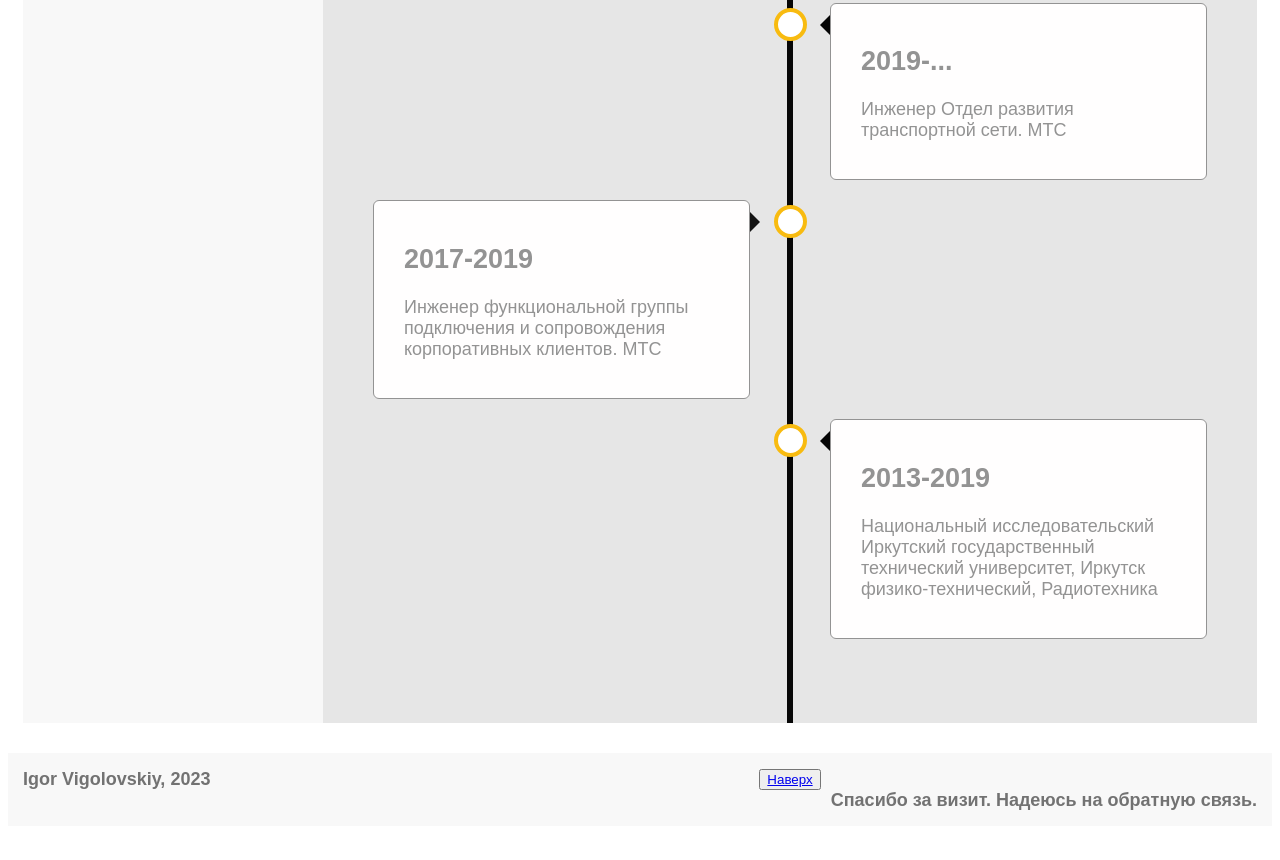
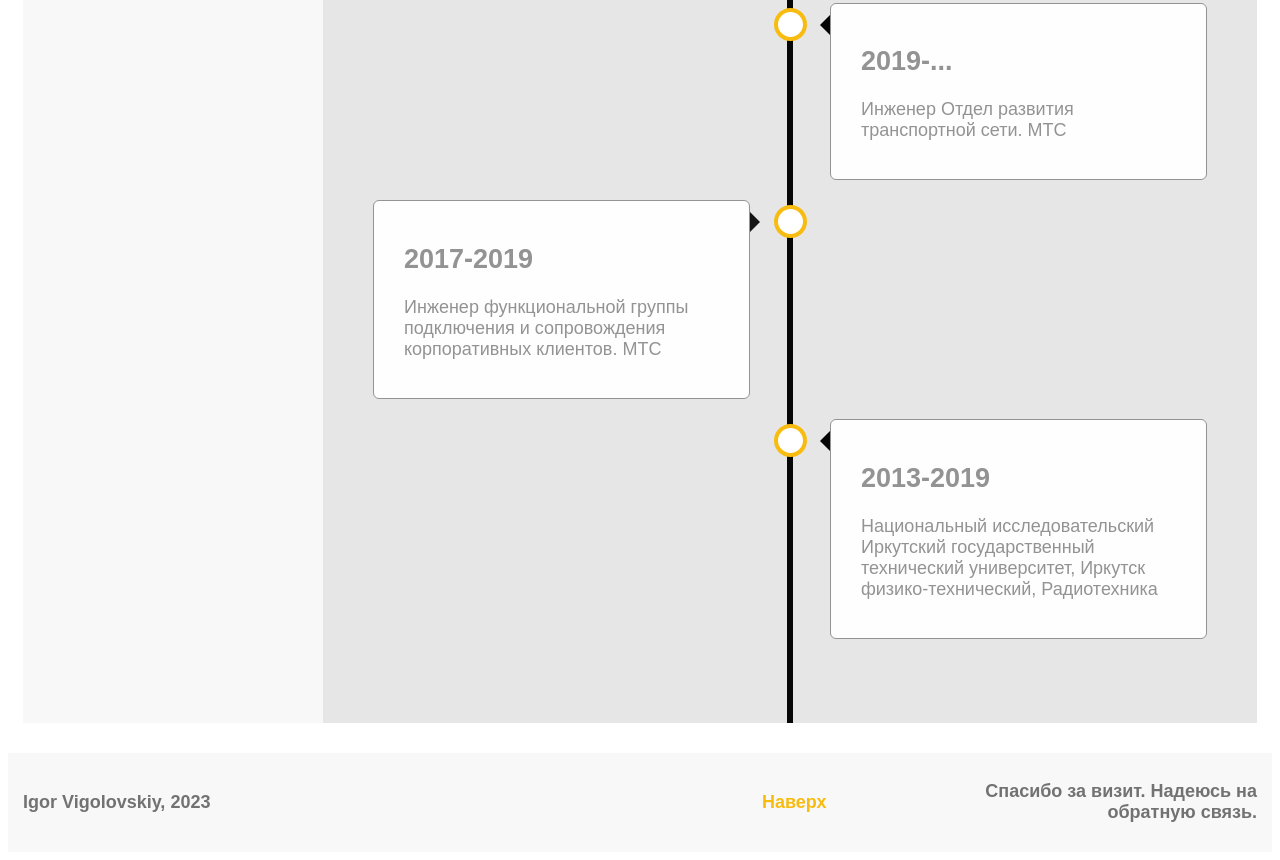
Before and after one commit to Vygoposha/Vygoposha.github.io, a plain HTML site: page index.html in a window 1280 px wide. Shown: the part 1776-2636 px from the top of the page. Before the commit the page ends 2610 px from the top, so only its background shows below. Drawn offline with Linux system fonts and the light colour scheme.

Commit message:
links color

```diff
--- a/index.html
+++ b/index.html
@@ -140,7 +140,7 @@
                 Igor Vigolovskiy, 2023
             </div>
             <div class="footer__uplink">
-                <button><a href="#title">Наверх</a></button>
+                <h4><a href="#title">Наверх</a></h4>
             </div>
             <div class="footer__text">
                 Спасибо за визит. Надеюсь на обратную связь.
--- a/styles/main.css
+++ b/styles/main.css
@@ -1,3 +1,8 @@
+html{
+  scroll-behavior: smooth;
+}
+
+
 body {
   font-family: Arial, Helvetica, sans-serif;
   color: #939393;
@@ -472,7 +477,7 @@ body {
 .footer {
   display: grid;
   grid-area: footer;
-  grid-template: 1fr /1fr minmax(auto, 300px) minmax(auto, 1100px) 1fr;
+  grid-template: 1fr /1fr 1fr 1fr 1fr;
   background-color: #f8f8f8;
   padding: 15px;
   align-items: center;
@@ -484,19 +489,34 @@ body {
 }
 
 .footer__copy {
-  grid-column: 2/3;
+  grid-column: 1/2;
+}
 
+.footer__uplink{
+  grid-column: 3/4;
+  text-align: center;
+}
+
+a{
+  text-decoration:underline;
+  color: #727272;
+}
+
+.footer__uplink a{
+  color: #f8bb10;
+  text-decoration: none;
 
 }
 
-.footer__uplink{
+.footer__uplink, a:link {
 
-  text-align: center;
+}
+
+.footer__uplink, a:visited {
+
 }
 
 .footer__text {
   text-align: right;
-  grid-column: 3/4;
-  /* color: #f8bb10; */
-
+  grid-column: 4/5;
 }
```
